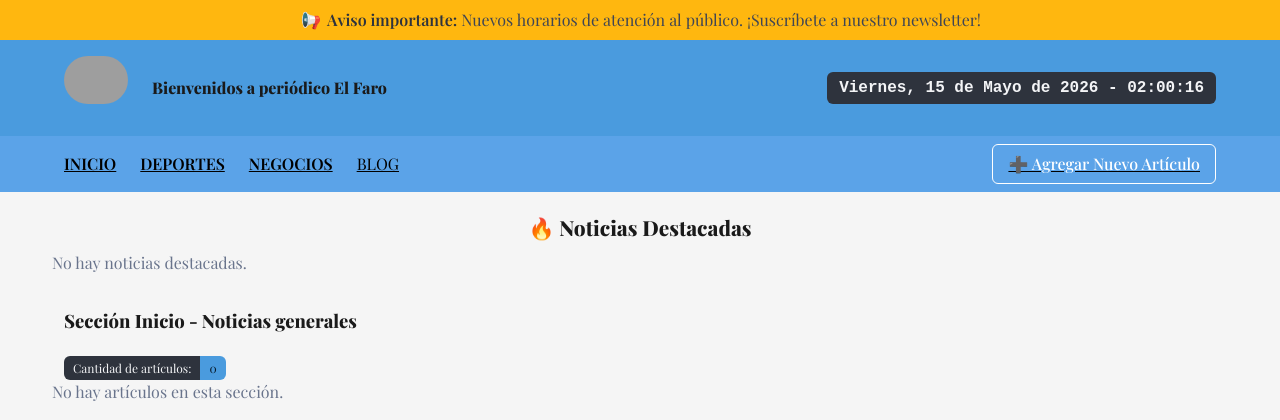
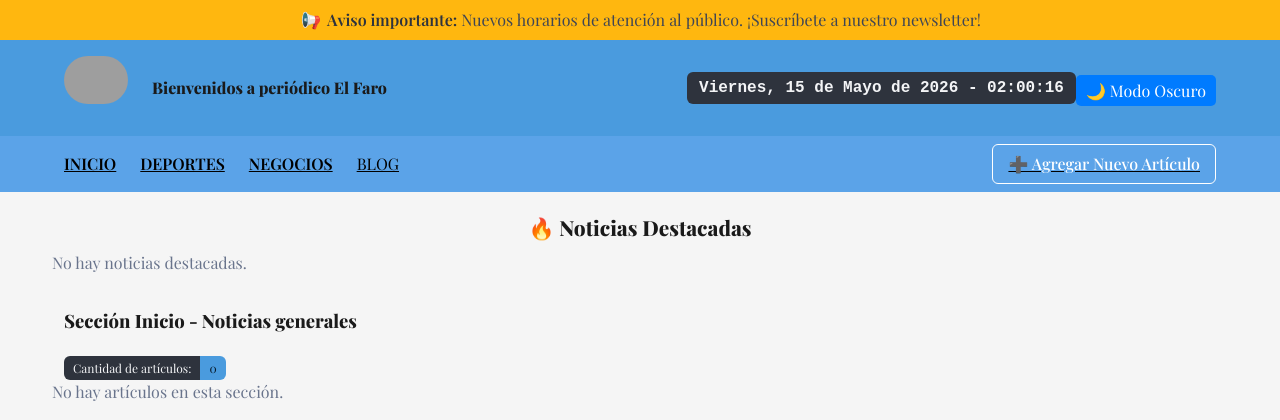
Before and after one commit to Hoshi12345/El-Faro-2.5, a CodeIgniter 4 app: the page made by htdocs/app/Views/home.php in a window 1280 px wide. Shown: the top 420 px of the page. Run offline with PHP 8.4 and a stand-in for CodeIgniter, Linux system fonts and the light colour scheme; the template is opened without the code that fills it, so the values that code supplies are empty; some libraries are stand-ins or nearby versions; some web fonts are replaced; grey boxes are pictures that could not be loaded.

Commit message:
pruba  btn darkmode escritorio

```diff
--- a/htdocs/app/Views/home.php
+++ b/htdocs/app/Views/home.php
@@ -55,6 +55,32 @@
       <div class="level-right">
         <div class="level-item">
           <div id="reloj" class="tag is-dark is-medium">00:00:00</div>
+          <!-- Botón modo oscuro (estilos inline para probar) -->
+<button id="darkModeToggle" style="background: #007bff; color: white; border: none; border-radius: 5px; padding: 5px 10px; cursor: pointer; margin-top: 5px;">
+    🌙 Modo Oscuro
+</button>
+
+<script>
+    document.addEventListener('DOMContentLoaded', function() {
+        const btn = document.getElementById('darkModeToggle');
+        if (!btn) return;
+        btn.addEventListener('click', function() {
+            document.body.classList.toggle('dark-mode');
+            if (document.body.classList.contains('dark-mode')) {
+                btn.textContent = '☀️ Modo Claro';
+                localStorage.setItem('darkMode', 'enabled');
+            } else {
+                btn.textContent = '🌙 Modo Oscuro';
+                localStorage.setItem('darkMode', 'disabled');
+            }
+        });
+        // Recuperar estado guardado
+        if (localStorage.getItem('darkMode') === 'enabled') {
+            document.body.classList.add('dark-mode');
+            btn.textContent = '☀️ Modo Claro';
+        }
+    });
+</script>
         </div>
       </div>
     </div>
```
